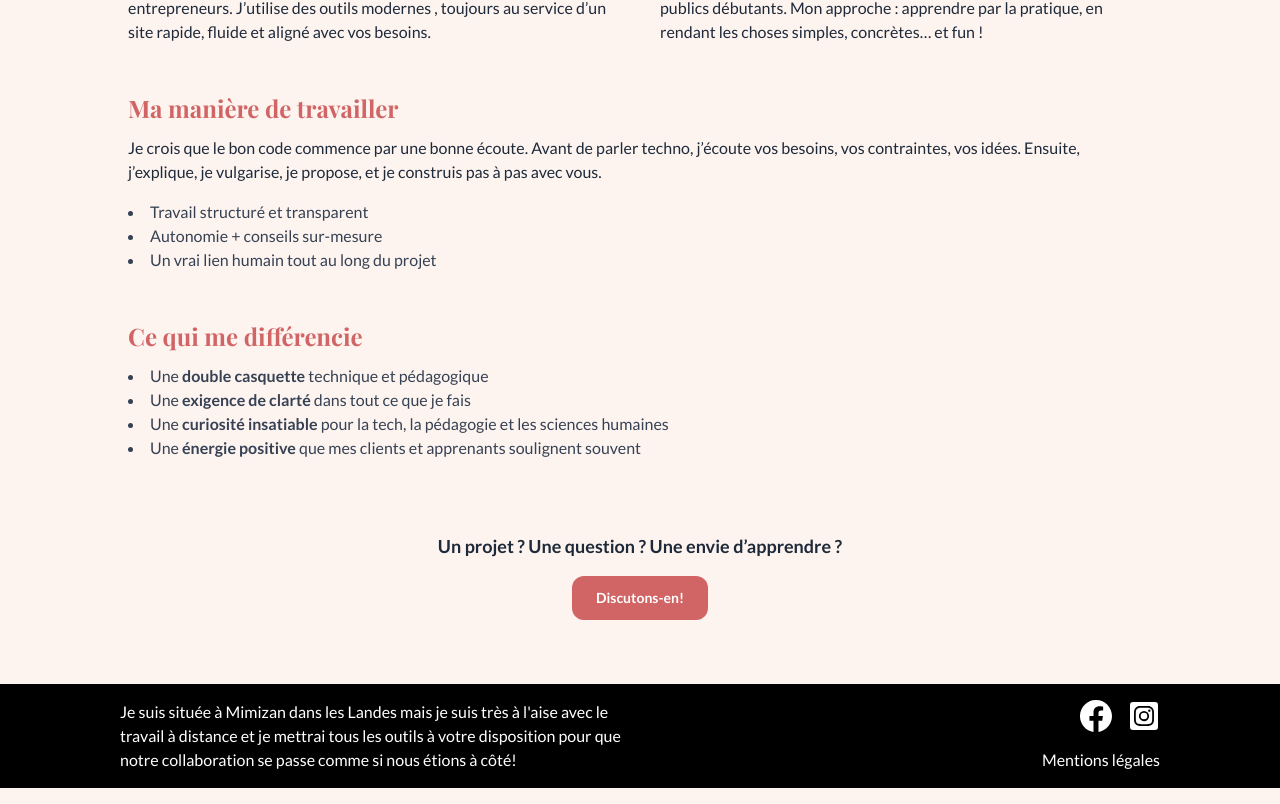
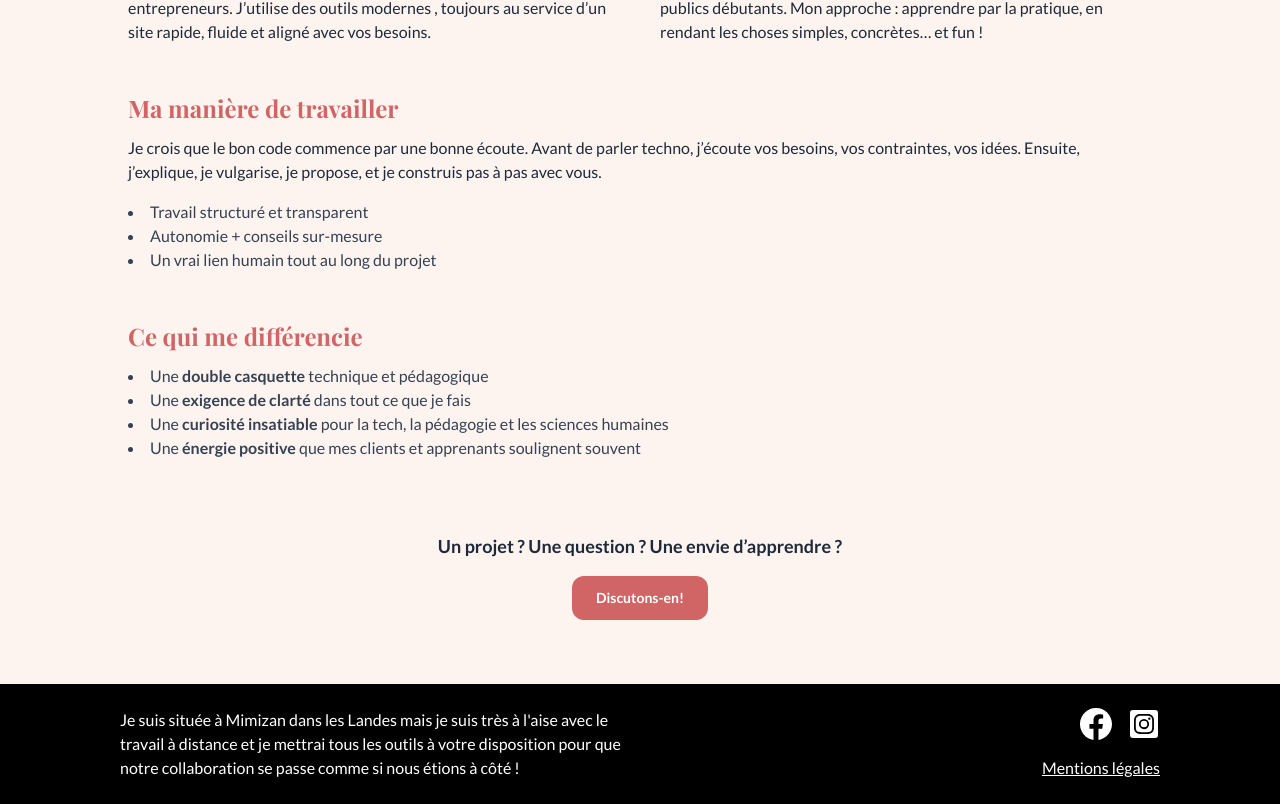
Before and after one commit to CyrThoDev/portfolio, a Next.js app: page /apropos in a window 1280 px wide. Shown: the part 499-1303 px from the top of the page. Built offline with nearby package versions, Linux system fonts and the light colour scheme.

Commit message:
Fix on footer

```diff
--- a/src/app/apropos/page.tsx
+++ b/src/app/apropos/page.tsx
@@ -3,7 +3,7 @@ import { LiaChalkboardTeacherSolid } from "react-icons/lia";
 import { LiaLaptopCodeSolid } from "react-icons/lia";
 export default function Apropos() {
 	return (
-		<section className=" py-16 font-lato px-6 md:px-20">
+		<section className="py-16 font-lato px-10 md:px-20">
 			<div className="max-w-5xl mx-auto space-y-12">
 				{/* Intro */}
 				<div>
--- a/src/components/Footer.tsx
+++ b/src/components/Footer.tsx
@@ -1,5 +1,3 @@
-/* eslint-disable react/no-unescaped-entities */
-/* eslint-disable react/jsx-no-comment-textnodes */
 import React from "react";
 import Link from "next/link";
 import { BsFacebook } from "react-icons/bs";
@@ -7,26 +5,38 @@ import { FaInstagramSquare } from "react-icons/fa";
 
 const Footer = () => {
 	return (
-		<div className="px-10 lg:px-30 text-white  grid grid-cols-2 items-center bg-black py-4 ">
-			<div className="">
-				<p className="text-white">
-					{" "}
+		<div className="px-6 sm:px-10 lg:px-30 text-white bg-black py-6">
+			<div className="flex flex-col lg:grid lg:grid-cols-2 lg:items-center gap-6">
+				<div className="text-md">
+					<p>
 						Je suis située à Mimizan dans les Landes mais je suis très à l'aise
 						avec le travail à distance et je mettrai tous les outils à votre
-					disposition pour que notre collaboration se passe comme si nous étions
-					à côté!{" "}
+						disposition pour que notre collaboration se passe comme si nous
+						étions à côté !
 					</p>
 				</div>
-			<div className="flex flex-col gap-4 items-end">
-				<div className="flex flex-row gap-4 justify-center">
-					<Link href="https://www.facebook.com/cyriellewebdev/" target="_blank">
+
+				<div className="flex flex-col gap-4 items-center lg:items-end">
+					<div className="flex gap-4 justify-center">
+						<Link
+							href="https://www.facebook.com/cyriellewebdev/"
+							target="_blank"
+							rel="noopener noreferrer"
+						>
 							<BsFacebook size="2rem" />
 						</Link>
-					<Link href="https://www.instagram.com/cyr_webdev" target="_blank">
+						<Link
+							href="https://www.instagram.com/cyr_webdev"
+							target="_blank"
+							rel="noopener noreferrer"
+						>
 							<FaInstagramSquare size="2rem" />
 						</Link>
 					</div>
-				<Link href="#">Mentions légales</Link>
+					<Link href="#" className="underline">
+						Mentions légales
+					</Link>
+				</div>
 			</div>
 		</div>
 	);
```
Lines whose indentation alone changed are shown as unchanged.
